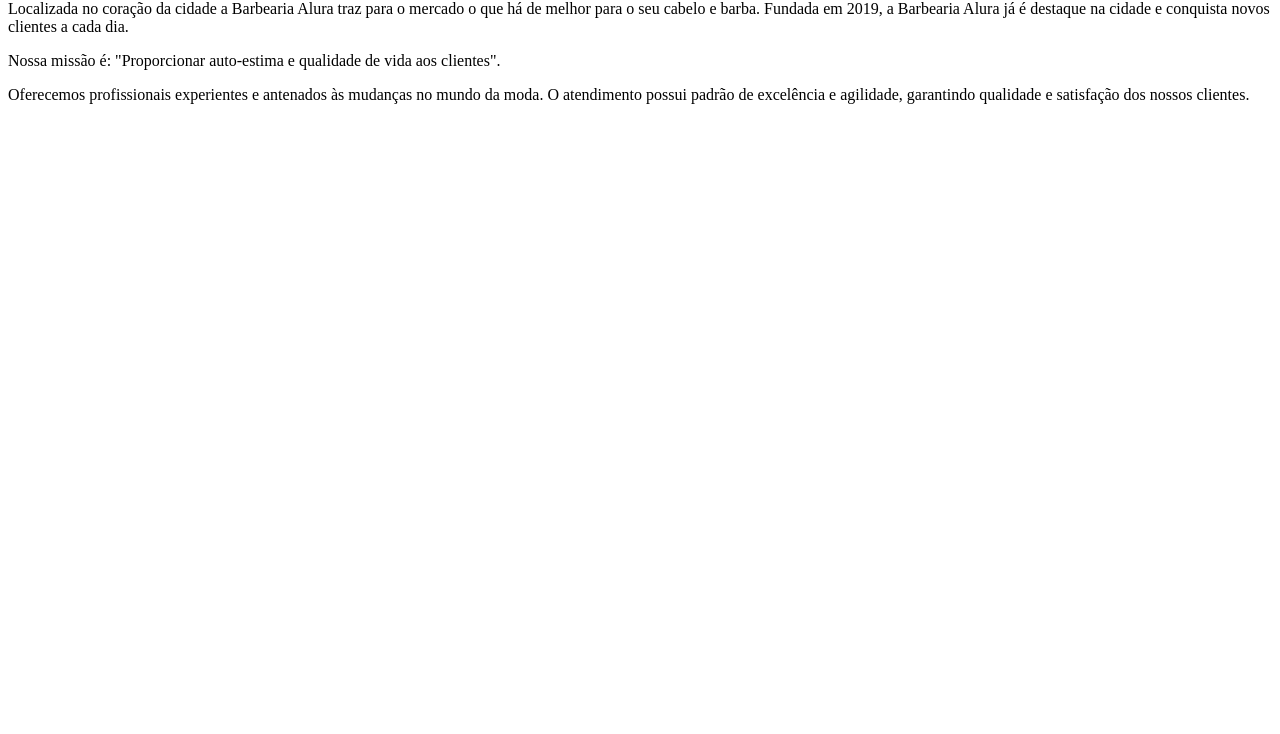
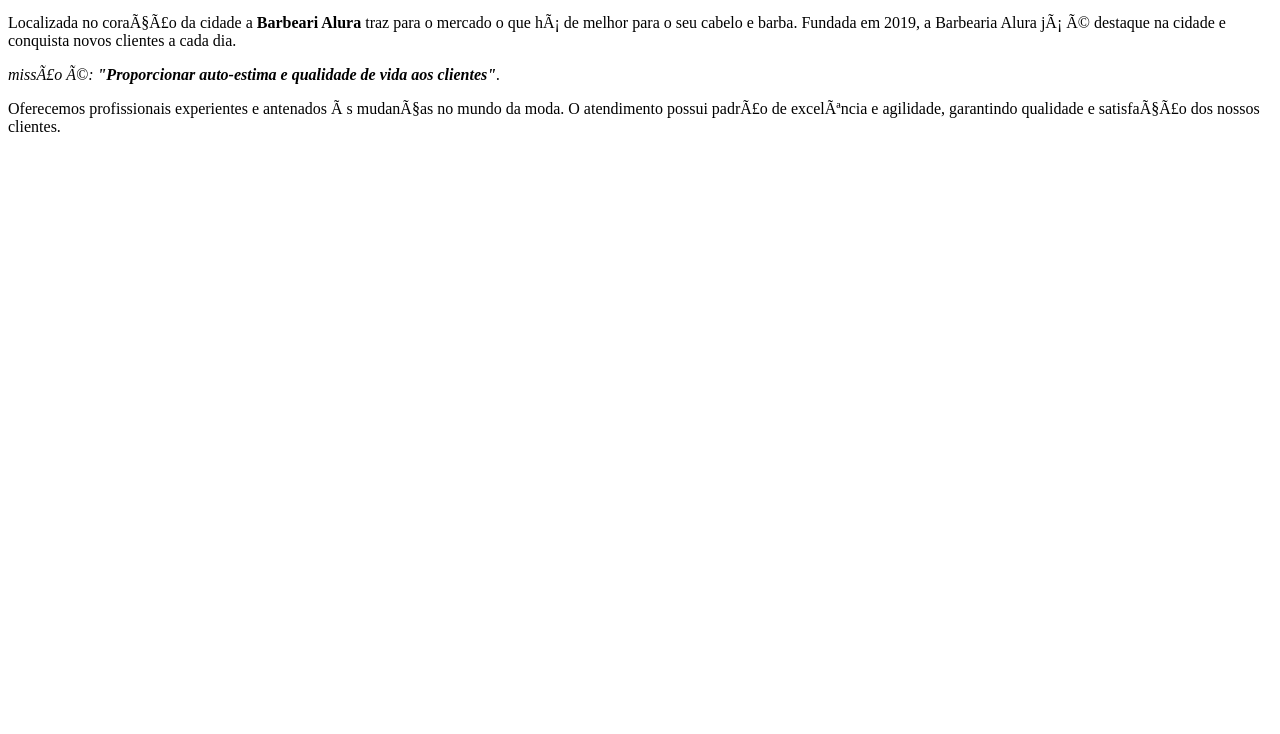
Before and after one commit to MariaClaraFonseca/BarbeariaAlluraMC, a plain HTML site: page index.html in a window 1280 px wide. Shown: the part 66-800 px from the top of the page. Drawn offline with Linux system fonts and the light colour scheme.

Commit message:
atualizaçao

```diff
--- a/index.html
+++ b/index.html
@@ -1,7 +1,13 @@
+<!DOCTYPE html>
+
+<html>
+<meta charset="UFT-8"
+<html>
 <h1>Sobre a Barbearia Alura</h1>
 
-<p>Localizada no coração da cidade a Barbearia Alura traz para o mercado o que há de melhor para o seu cabelo e barba. Fundada em 2019, a Barbearia Alura já é destaque na cidade e conquista novos clientes a cada dia.</p>
+<p>Localizada no coração da cidade a <strong>Barbeari Alura</strong> traz para o mercado o que há de melhor para o seu cabelo e barba. Fundada em 2019, a Barbearia Alura já é destaque na cidade e conquista novos clientes a cada dia.</p>
 
-<p>Nossa missão é: "Proporcionar auto-estima e qualidade de vida aos clientes".</p>
+<p><em>missão é:<strong> "Proporcionar auto-estima e qualidade de vida aos clientes"</strong>.</em></p>
 
 <p>Oferecemos profissionais experientes e antenados às mudanças no mundo da moda. O atendimento possui padrão de excelência e agilidade, garantindo qualidade e satisfação dos nossos clientes.</p>
+</html>
```
